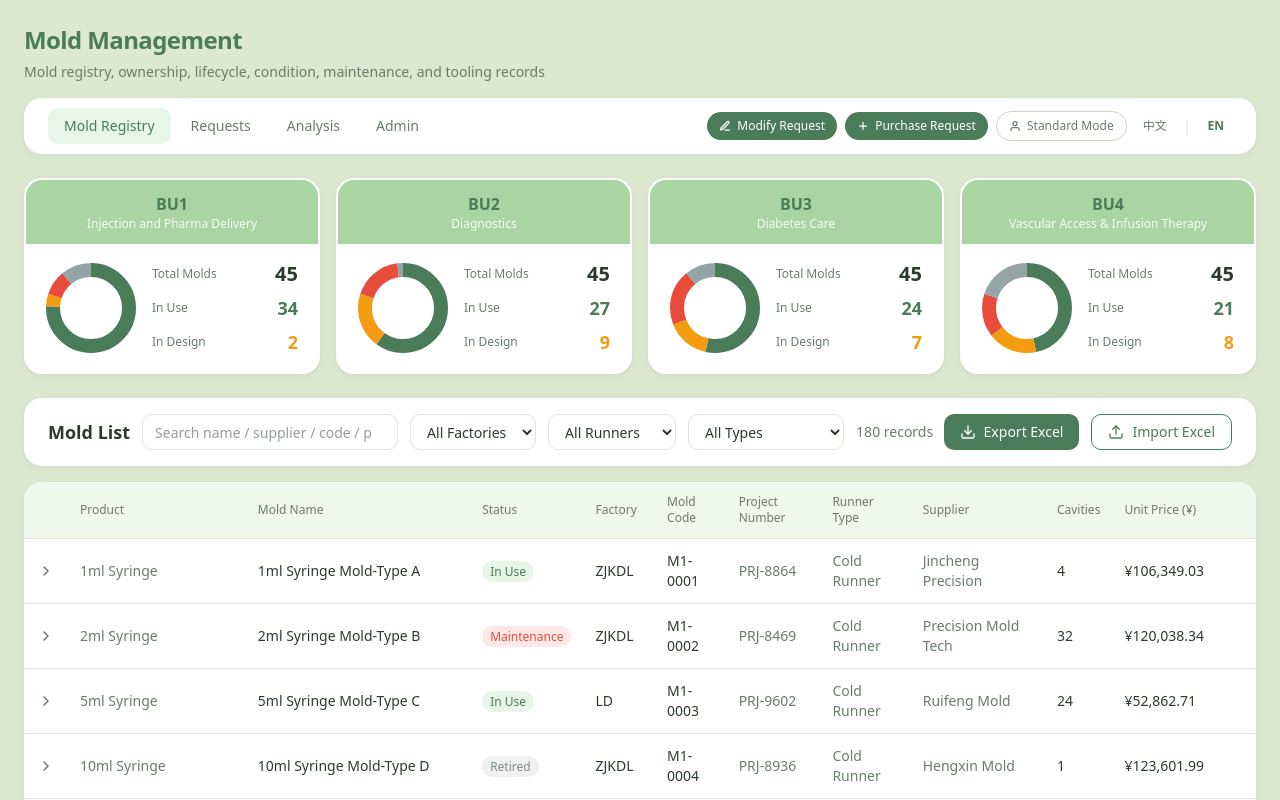
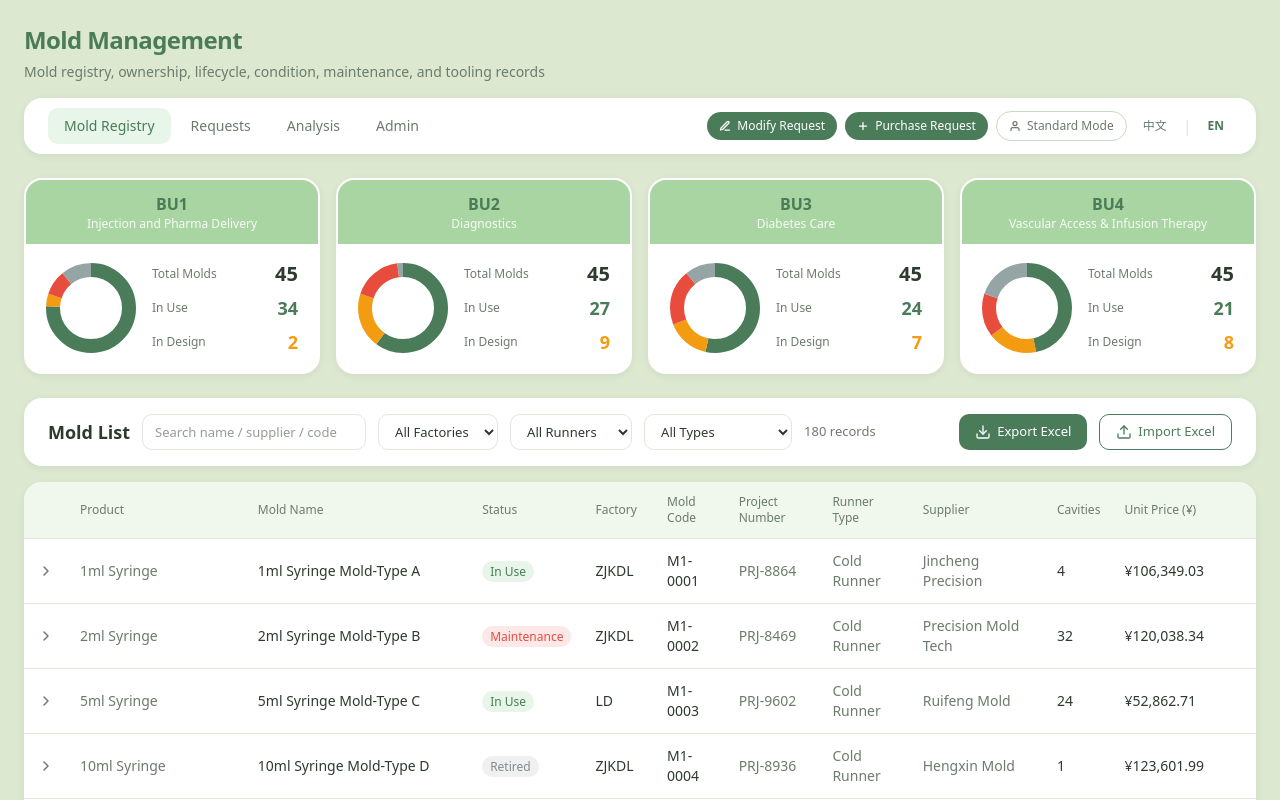
Before and after one commit to erikzhuang-dev/ubzhuangs-robot, a Next.js app: page / in a window 1280 px wide. Shown: the top 800 px of the page. Built offline with nearby package versions, Linux system fonts and the light colour scheme.

Commit message:
style(toolbar): 英文模式工具栏排版优化——控件 13px、禁止标题与按钮换行、容器可折行
Coze-Commit-Type: user
Coze-User-ID: 1743168901482536
Coze-Conversation-ID: 12897442

```diff
--- a/src/app/page.tsx
+++ b/src/app/page.tsx
@@ -608,6 +608,9 @@ export default function Home() {
     return molds.map((m) => (draftEdits[m.id] ? { ...m, ...draftEdits[m.id] } : m));
   }, [molds, draftEdits, adminMode]);
 
+  // Toolbar control font: slightly smaller in English to keep the bar on one line
+  const toolbarTextCls = lang === 'en' ? 'text-[13px]' : 'text-sm';
+
   // Filtered molds
   const filteredMolds = useMemo(() => {
     return displayMolds.filter((m) => {
@@ -1603,11 +1606,11 @@ export default function Home() {
 
         {/* Toolbar */}
         <div
-          className="mb-4 flex items-center justify-between rounded-2xl bg-white px-6 py-4"
+          className="mb-4 flex flex-wrap items-center justify-between gap-x-6 gap-y-3 rounded-2xl bg-white px-6 py-4"
           style={{ boxShadow: '0 2px 8px rgba(0, 0, 0, 0.06)' }}
         >
-          <div className="flex items-center gap-3">
-            <h2 className="text-lg font-semibold" style={{ color: '#2d3b2d' }}>
+          <div className="flex flex-wrap items-center gap-x-3 gap-y-2">
+            <h2 className="shrink-0 whitespace-nowrap text-lg font-semibold" style={{ color: '#2d3b2d' }}>
               {t.title}
             </h2>
             {/* Search */}
@@ -1617,14 +1620,14 @@ export default function Home() {
               placeholder={t.searchPlaceholder}
               value={searchText}
               onChange={(e) => setSearchText(e.target.value)}
-              className="h-9 w-64 rounded-lg border px-3 py-1 text-sm outline-none transition-colors focus:border-[#4a7c59]"
+              className={`h-9 rounded-lg border px-3 py-1 outline-none transition-colors focus:border-[#4a7c59] ${toolbarTextCls} ${lang === 'en' ? 'w-56' : 'w-64'}`}
               style={{ borderColor: '#e0e8dc', color: '#2d3b2d' }}
             />
             {/* Factory filter */}
             <select
               value={factoryFilter}
               onChange={(e) => setFactoryFilter(e.target.value)}
-              className="h-9 rounded-lg border px-3 text-sm outline-none"
+              className={`h-9 rounded-lg border px-3 outline-none ${toolbarTextCls}`}
               style={{ borderColor: '#e0e8dc', color: '#2d3b2d' }}
             >
               <option value="">{t.allFactories}</option>
@@ -1638,7 +1641,7 @@ export default function Home() {
             <select
               value={runnerFilter}
               onChange={(e) => setRunnerFilter(e.target.value)}
-              className="h-9 rounded-lg border px-3 text-sm outline-none"
+              className={`h-9 rounded-lg border px-3 outline-none ${toolbarTextCls}`}
               style={{ borderColor: '#e0e8dc', color: '#2d3b2d' }}
             >
               <option value="">{t.allRunners}</option>
@@ -1652,7 +1655,7 @@ export default function Home() {
             <select
               value={moldTypeFilter}
               onChange={(e) => setMoldTypeFilter(e.target.value)}
-              className="h-9 rounded-lg border px-3 text-sm outline-none"
+              className={`h-9 rounded-lg border px-3 outline-none ${toolbarTextCls}`}
               style={{ borderColor: '#e0e8dc', color: '#2d3b2d' }}
             >
               <option value="">{t.allMoldTypes}</option>
@@ -1660,16 +1663,16 @@ export default function Home() {
               <option value="trial">{t.trialMold}</option>
             </select>
             {/* Record count */}
-            <span className="text-sm whitespace-nowrap" style={{ color: '#6b7c6b' }}>
+            <span className={`shrink-0 whitespace-nowrap ${toolbarTextCls}`} style={{ color: '#6b7c6b' }}>
               {t.totalRecords(filteredMolds.length)}
             </span>
           </div>
-          <div className="flex items-center gap-3">
+          <div className="flex shrink-0 items-center gap-3">
             {/* Add button (admin direct-add only; standard users use nav request buttons) */}
             {adminMode && (
               <button
                 onClick={() => setShowAddModal(true)}
-                className="flex h-9 items-center gap-2 rounded-lg px-4 text-sm font-medium text-white transition-colors hover:opacity-90"
+                className={`flex h-9 shrink-0 items-center gap-1.5 whitespace-nowrap rounded-lg px-4 font-medium text-white transition-colors hover:opacity-90 ${toolbarTextCls}`}
                 style={{ backgroundColor: '#4a7c59' }}
               >
                 <svg
@@ -1691,7 +1694,7 @@ export default function Home() {
             {/* Export button */}
             <button
               onClick={handleExport}
-              className="flex h-9 items-center gap-2 rounded-lg px-4 text-sm font-medium text-white transition-colors hover:opacity-90"
+              className={`flex h-9 shrink-0 items-center gap-1.5 whitespace-nowrap rounded-lg px-4 font-medium text-white transition-colors hover:opacity-90 ${toolbarTextCls}`}
               style={{ backgroundColor: '#4a7c59' }}
             >
               <svg
@@ -1889,7 +1892,7 @@ export default function Home() {
                 };
                 input.click();
               }}
-              className="flex h-9 items-center gap-2 rounded-lg border px-4 text-sm font-medium transition-colors hover:bg-gray-50"
+              className={`flex h-9 shrink-0 items-center gap-1.5 whitespace-nowrap rounded-lg border px-4 font-medium transition-colors hover:bg-gray-50 ${toolbarTextCls}`}
               style={{ borderColor: '#4a7c59', color: '#4a7c59' }}
             >
               <svg
```
Also changed, not shown: assets/image_20260916131651486.png (added), 1 other file (tests, documents, lock files or other folders).
